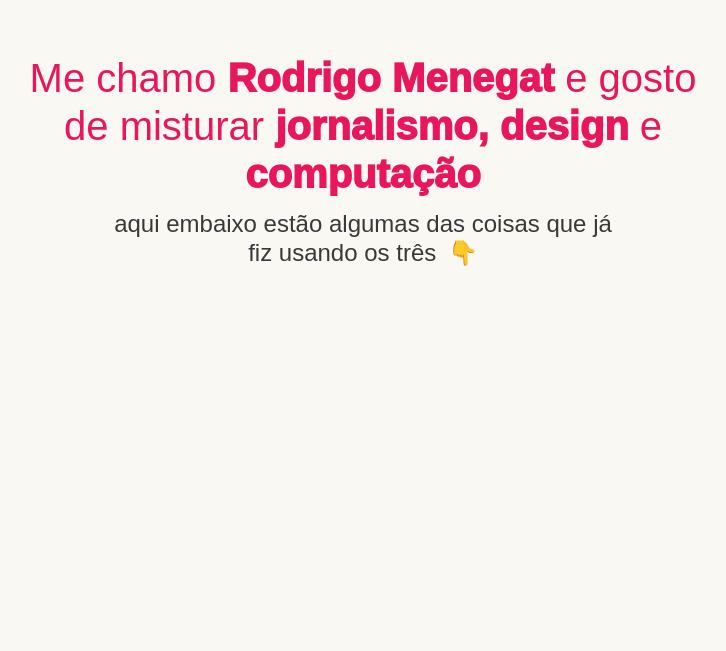
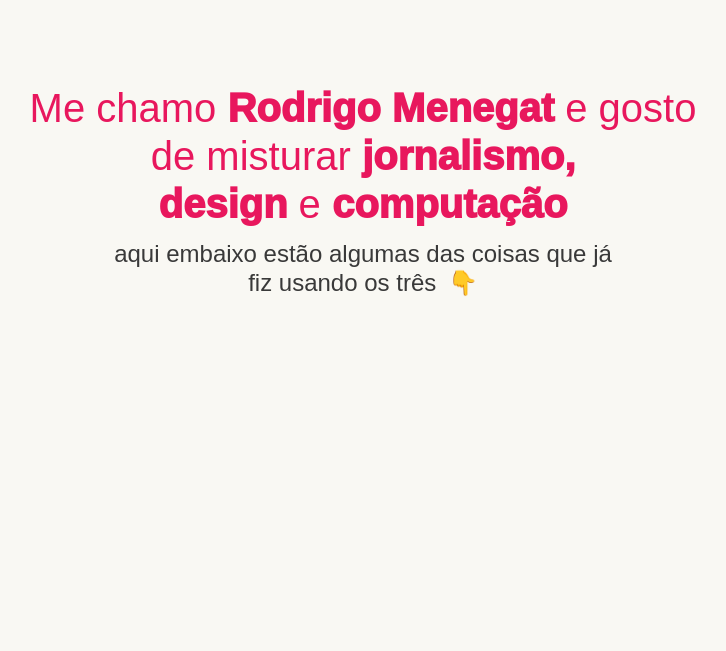
Before and after one commit to RodrigoMenegat/DEPRECATED-novo-portfolio, a plain HTML site: page index.html in a window 1280 px wide. Shown: the part 146-797 px from the top of the page, without its empty margins (277-1003 px from the left). Drawn offline with nearby package versions, Linux system fonts and the light colour scheme.

Commit message:
Adiciona linebreak e corrige posição do título

```diff
--- a/index.html
+++ b/index.html
@@ -27,16 +27,11 @@
 
                 <div class="row">
 
-                    <div class="center">
+                    <div class="col-12 vertically-centered">
 
-                        <div class="col-12 vertically-centered">
+                        <h1>Me chamo <strong>Rodrigo Menegat</strong> e gosto de misturar <strong>jornalismo,<br> design</strong> e <strong>computação</strong></h1>
 
-                            <h1>Me chamo <strong>Rodrigo Menegat</strong> e gosto de misturar <strong>jornalismo, design</strong> e <strong>computação</strong></h1>
-
-                            <h2>aqui embaixo estão algumas das coisas que já fiz usando os três <div class="pulsating box">👇</div></h2>
-
-                        </div>
-
+                        <h2>aqui embaixo estão algumas das coisas que já fiz usando os três <div class="pulsating box">👇</div></h2>
 
                     </div>
 
--- a/style/style.scss
+++ b/style/style.scss
@@ -75,11 +75,16 @@ $subtitle-color: #393939; /* Dark gray */
 
 section.title {
 
+	padding-top: 30px;
 	height: 100vh;
-	padding-top: 20px;
 	font-family: sans-serif;
 	margin: auto;
+	display: block;
 	text-align: center;
+
+	.row {
+		height: 100vh;
+	}
 
 	strong {
 
@@ -121,7 +126,7 @@ section.title {
 	}
 
 	.vertically-centered {
-		position: absolute;
+		position: relative;
 		top: 25%;
 	}
 
```
Also changed, not shown: style/style.css, 1 other file.
